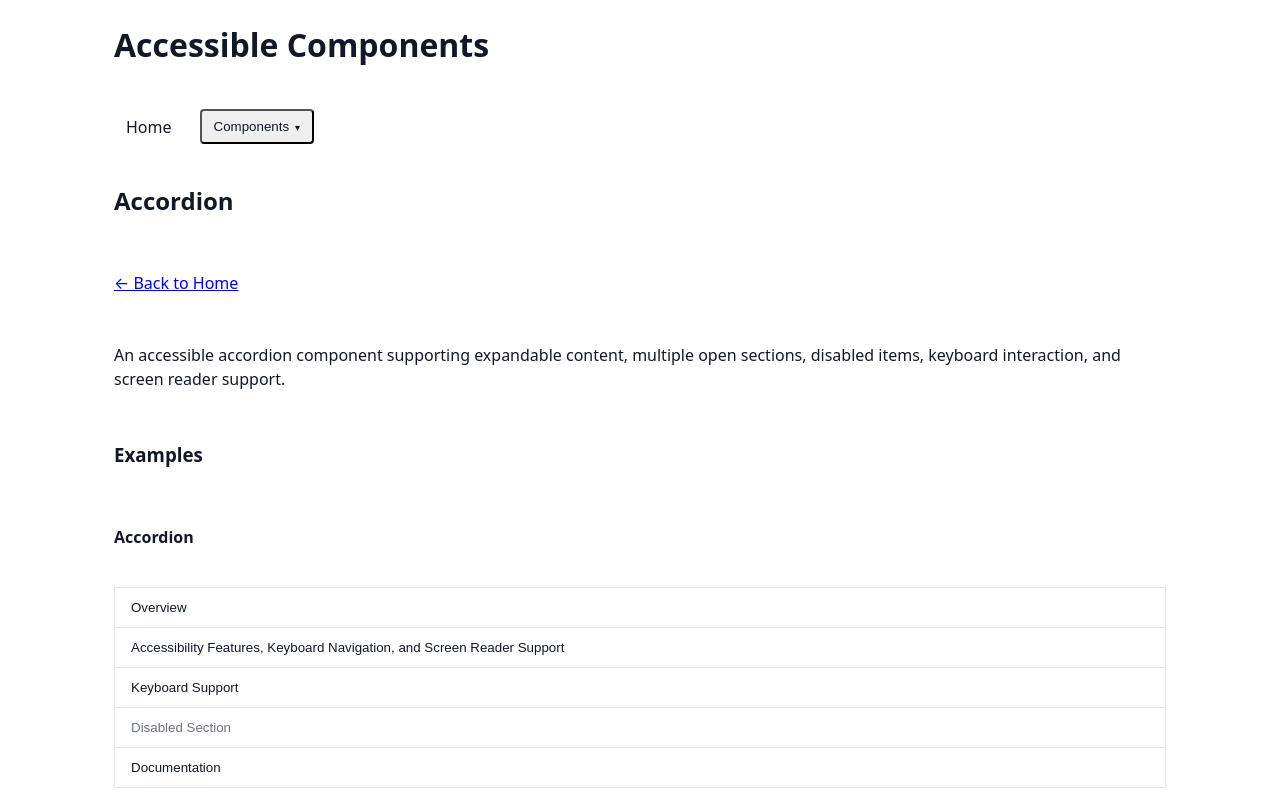
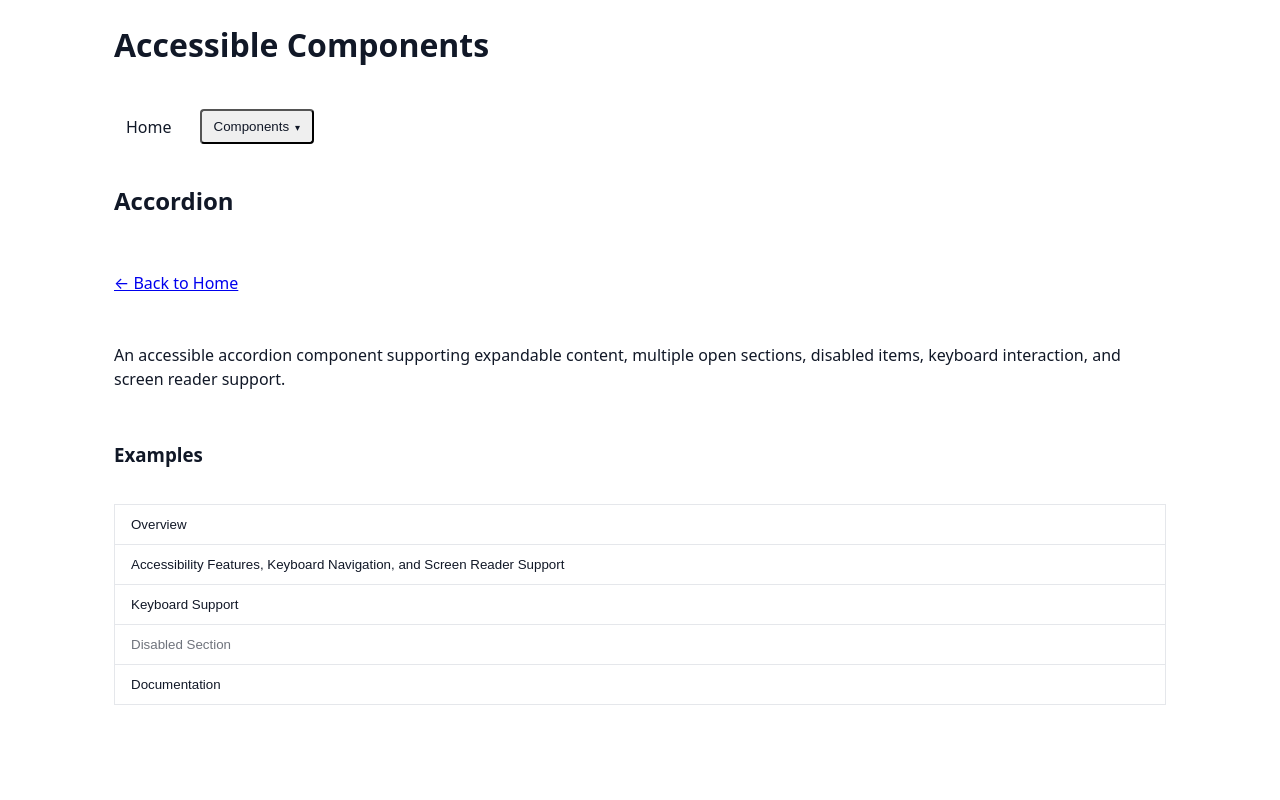
Before and after one commit to rpcorr/accessible-templates, a React (Vite) app: page /accordion in a window 1280 px wide. Built offline with nearby package versions, Linux system fonts and the light colour scheme.

Commit message:
Fix: Accordion  heading hierarchy

```diff
--- a/src/components/Accordion/Accordion.tsx
+++ b/src/components/Accordion/Accordion.tsx
@@ -116,7 +116,7 @@ export function Accordion({ items }: AccordionProps) {
 
         return (
           <div key={item.id} className={styles.item}>
-            <h3 className={styles.heading}>
+            <h4 className={styles.heading}>
               <button
                 ref={(element) => {
                   triggerRefs.current[index] = element;
@@ -132,7 +132,7 @@ export function Accordion({ items }: AccordionProps) {
               >
                 {item.title}
               </button>
-            </h3>
+            </h4>
 
             <div
               id={panelId}
--- a/src/examples/Accordion/AccordionExamples.tsx
+++ b/src/examples/Accordion/AccordionExamples.tsx
@@ -78,8 +78,6 @@ export function AccordionExamples() {
 
   return (
     <div className="stack">
-      <h4>Accordion</h4>
-
       <Accordion items={items} />
     </div>
   );
```
